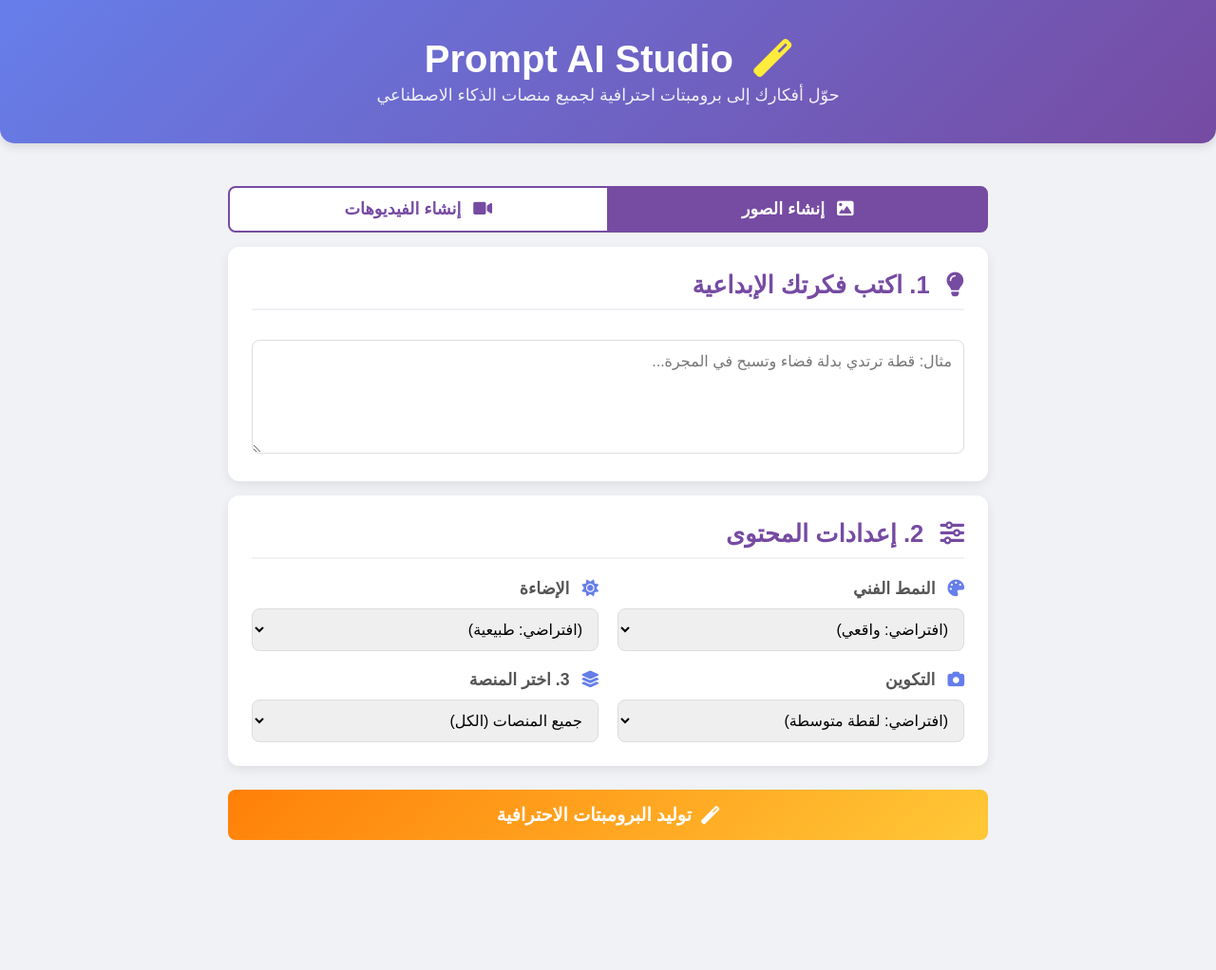
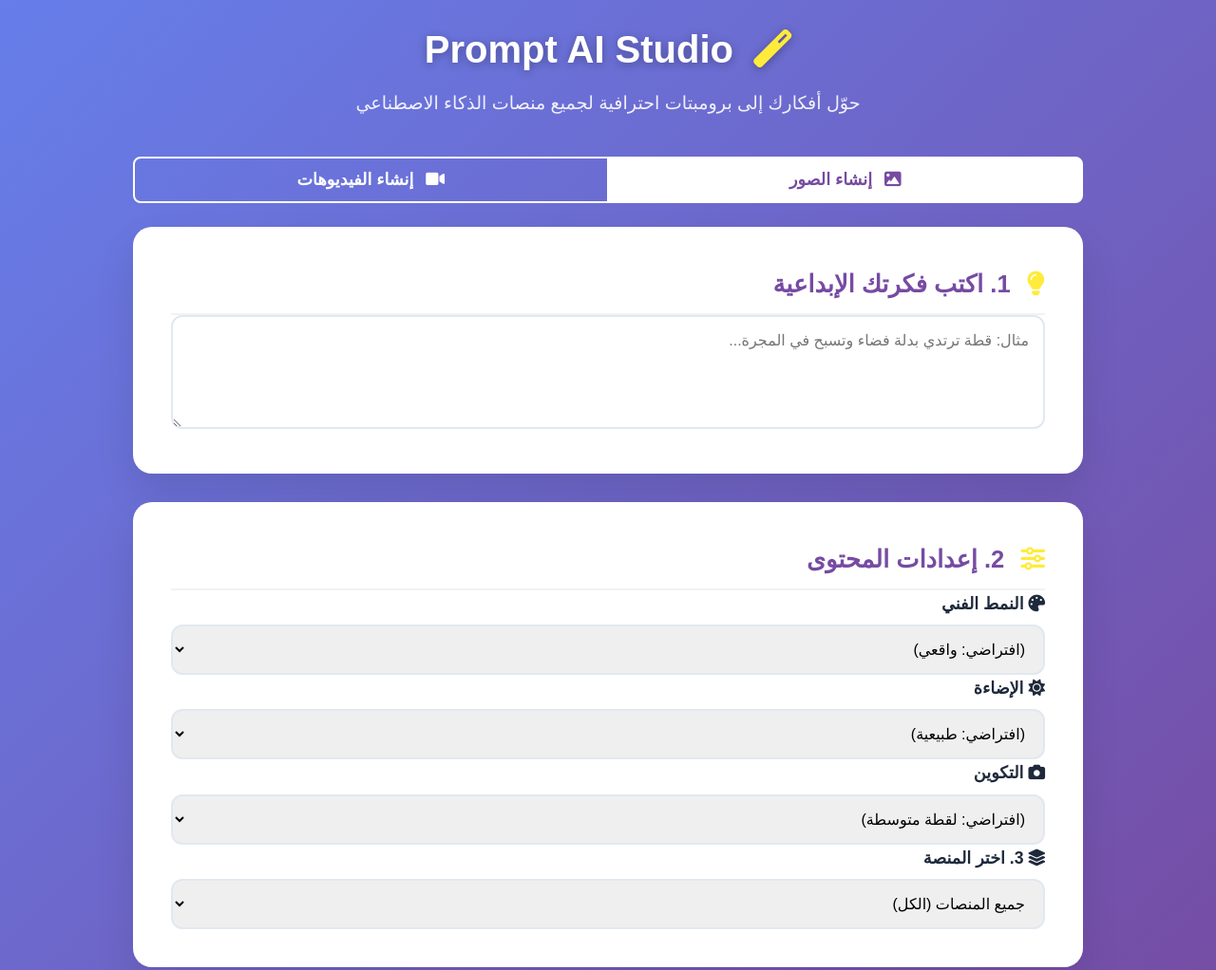
Before and after one commit to CaptainTaekwondo/prompt-studio, a website: page index.html in a window 1280 px wide. Shown: the top 1022 px of the page at 95% size. Before the commit the page ends 905 px from the top, so only its background shows below. Drawn offline with Linux system fonts and the light colour scheme.

Commit message:
Update style.css

```diff
--- a/style.css
+++ b/style.css
@@ -1,182 +1,168 @@
-/* --- إعدادات أساسية --- */
+:root {
+    --primary: #7c3aed;
+    --secondary: #06b6d4;
+    --dark: #1e293b;
+    --light: #f8fafc;
+}
+* { margin: 0; padding: 0; box-sizing: border-box; }
 body {
-    font-family: 'Cairo', sans-serif;
+    font-family: 'Cairo', sans-serif; /* (استخدام الخط العربي) */
     direction: rtl;
-    margin: 0;
-    background-color: #f0f2f5;
-    color: #333;
+    background: linear-gradient(135deg, #667eea 0%, #764ba2 100%);
+    min-height: 100vh;
+    padding: 20px;
+    line-height: 1.6;
+}
+.container { max-width: 1000px; margin: 0 auto; }
+
+/* --- الهيدر (من تصميمك) --- */
+.header {
+    text-align: center;
+    margin-bottom: 40px;
+    color: white;
+}
+.header h1 {
+    font-size: 2.5rem;
+    margin-bottom: 10px;
+    text-shadow: 0 2px 10px rgba(0,0,0,0.3);
+}
+.header h1 i { margin-left: 10px; color: #ffeb3b; }
+.header p { font-size: 1.2rem; opacity: 0.9; }
+
+/* --- زر الاختيار (صورة/فيديو) --- */
+.toggle-container { display: flex; justify-content: center; margin-bottom: 25px; }
+.toggle-button {
+    flex: 1; padding: 12px; font-size: 1.1em; font-weight: bold;
+    border: 2px solid #ffffff; background-color: transparent; color: white;
+    cursor: pointer; transition: all 0.3s ease;
+}
+.toggle-button i { margin-left: 8px; }
+.toggle-button:first-of-type { border-top-right-radius: 8px; border-bottom-right-radius: 8px; border-left-width: 1px; }
+.toggle-button:last-of-type { border-top-left-radius: 8px; border-bottom-left-radius: 8px; }
+.toggle-button.active { background-color: white; color: #764ba2; }
+
+/* --- البطاقة الرئيسية (من تصميمك) --- */
+.card {
+    background: white;
+    border-radius: 20px;
+    padding: 40px;
+    box-shadow: 0 20px 40px rgba(0,0,0,0.1);
+    margin-bottom: 30px;
+}
+.card h2 {
+    margin-top: 0; color: #764ba2; border-bottom: 2px solid #f0f2f5;
+    padding-bottom: 10px; font-size: 1.6em;
+}
+.card h2 i { margin-left: 10px; color: #ffeb3b; } /* (أيقونة صفراء) */
+
+/* --- الفورم (من تصميمك) --- */
+.form-grid {
+    display: grid;
+    grid-template-columns: 1fr 1fr;
+    gap: 20px;
+    margin-bottom: 30px;
+}
+.form-group { margin-bottom: 20px; }
+.form-group.full-width { grid-column: 1 / -1; }
+label {
+    display: block; margin-bottom: 8px; font-weight: 600;
+    color: var(--dark); font-size: 1.1rem;
+}
+textarea, select {
+    width: 100%; padding: 15px; border: 2px solid #e2e8f0;
+    border-radius: 12px; font-size: 16px;
+    transition: all 0.3s ease; font-family: inherit;
+}
+textarea { min-height: 120px; resize: vertical; }
+textarea:focus, select:focus {
+    outline: none; border-color: var(--primary);
+    box-shadow: 0 0 0 3px rgba(124, 58, 237, 0.1);
 }
 
-.container {
-    max-width: 800px;
-    margin: 0 auto;
-    padding: 20px;
+/* --- (هام) إخفاء الخيارات غير النشطة --- */
+.video-option, .image-option {
+    display: none; /* (سيقوم script.js بإظهارها) */
 }
 
-/* --- الهيدر --- */
-.header {
-    background: linear-gradient(135deg, #667eea 0%, #764ba2 100%);
-    color: white;
-    padding: 20px;
-    text-align: center;
-    border-bottom-left-radius: 15px;
-    border-bottom-right-radius: 15px;
-    box-shadow: 0 4px 10px rgba(0, 0, 0, 0.1);
+/* --- زر التوليد (من تصميمك) --- */
+#generate-button {
+    background: linear-gradient(135deg, #ff8008 0%, #ffc837 100%); /* (لون برتقالي) */
+    color: white; border: none; padding: 18px 40px;
+    border-radius: 12px; font-size: 18px; font-weight: 600;
+    cursor: pointer; transition: all 0.3s ease;
+    width: 100%; display: flex; align-items: center; justify-content: center; gap: 10px;
 }
-.header h1 { margin: 0; font-size: 2.5em; }
-.header h1 i { margin-left: 10px; color: #ffeb3b; }
-.header p { margin: 5px 0 0; font-size: 1.1em; opacity: 0.9; }
-
-/* --- تصميم زر الاختيار (صورة/فيديو) --- */
-.toggle-container {
-    display: flex;
-    justify-content: center;
-    margin-top: 25px;
+#generate-button:hover {
+    transform: translateY(-2px);
+    box-shadow: 0 10px 25px rgba(255, 128, 8, 0.4);
 }
-.toggle-button {
-    flex: 1;
-    padding: 12px;
-    font-size: 1.1em;
-    font-weight: bold;
-    border: 2px solid #764ba2;
-    background-color: #fff;
-    color: #764ba2;
-    cursor: pointer;
-    transition: all 0.3s ease;
-}
-.toggle-button i { margin-left: 8px; }
-.toggle-button:first-of-type {
-    border-top-right-radius: 8px;
-    border-bottom-right-radius: 8px;
-    border-left-width: 1px;
-}
-.toggle-button:last-of-type {
-    border-top-left-radius: 8px;
-    border-bottom-left-radius: 8px;
-}
-.toggle-button.active {
-    background-color: #764ba2;
-    color: white;
-}
-.toggle-button:not(.active):hover {
-    background-color: #f0f2f5;
+#generate-button:disabled {
+    background: #ccc; cursor: not-allowed; transform: none;
 }
 
-/* --- تصميم البطاقات (Cards) --- */
-.card {
-    background-color: white;
-    border-radius: 12px;
-    box-shadow: 0 4px 12px rgba(0, 0, 0, 0.08);
-    padding: 25px;
-    margin-top: 15px;
+/* --- التحميل (من تصميمك) --- */
+#loader {
+    width: 20px; height: 20px;
+    border: 4px solid #f3f3f3;
+    border-top: 4px solid var(--primary);
+    border-radius: 50%;
+    animation: spin 1s linear infinite;
+}
+@keyframes spin { 0% { transform: rotate(0deg); } 100% { transform: rotate(360deg); } }
+
+/* --- 5. بطاقات النتائج التفاعلية (من تصميمك) --- */
+.result-container {
+    display: none;
+    margin-top: 30px;
+    display: grid;
+    gap: 20px;
+}
+.platform-card {
+    background: white; border-radius: 15px; padding: 20px;
+    box-shadow: 0 5px 15px rgba(0,0,0,0.1);
+    border-left: 5px solid #667eea;
+    transition: transform 0.3s ease;
+}
+.platform-card:hover { transform: translateY(-5px); }
+.platform-header {
+    display: flex; align-items: center; justify-content: space-between;
+    margin-bottom: 15px; padding-bottom: 10px;
+    border-bottom: 2px solid #f0f2f5;
+}
+.platform-info { display: flex; align-items: center; gap: 12px; }
+.platform-logo {
+    font-size: 2em; width: 50px; height: 50px;
+    display: flex; align-items: center; justify-content: center;
+    background: linear-gradient(135deg, #667eea, #764ba2);
+    border-radius: 10px; color: white;
+}
+.platform-name { font-size: 1.3em; font-weight: bold; color: #333; }
+.platform-actions { display: flex; gap: 10px; flex-wrap: wrap; }
+.action-btn {
+    padding: 8px 15px; border: none; border-radius: 8px;
+    cursor: pointer; font-weight: bold; transition: all 0.3s ease;
+    display: flex; align-items: center; gap: 5px;
+}
+.copy-btn { background: #28a745; color: white; }
+.copy-btn:hover { background: #218838; transform: scale(1.05); }
+.visit-btn { background: #007bff; color: white; text-decoration: none; }
+.visit-btn:hover { background: #0056b3; transform: scale(1.05); }
+
+/* (إخفاء أزرار الإجراءات السريعة - سنضيفها لاحقاً) */
+.quick-actions { display: none; }
+
+.prompt-text {
+    background: #f8f9fa; border: 1px solid #e9ecef;
+    border-radius: 8px; padding: 15px;
+    font-family: 'Courier New', monospace; font-size: 1.1em; /* (تكبير الخط) */
+    line-height: 1.5; white-space: pre-wrap;
+    max-height: 200px; overflow-y: auto;
+    text-align: left; direction: ltr; /* (لضمان الإنجليزية) */
 }
 
-.card h2 {
-    margin-top: 0;
-    color: #764ba2;
-    border-bottom: 2px solid #f0f2f5;
-    padding-bottom: 10px;
-    font-size: 1.6em;
+/* (للهواتف، اجعلها عمود واحد) */
+@media (max-width: 768px) {
+    .form-grid { grid-template-columns: 1fr; }
+    .card { padding: 25px; }
+    .header h1 { font-size: 2rem; }
 }
-.card h2 i { margin-left: 10px; }
-
-/* --- تصميم عناصر التحكم (الفورم) --- */
-textarea, select {
-    width: 100%;
-    padding: 12px;
-    border: 1px solid #ddd;
-    border-radius: 8px;
-    font-size: 1em;
-    font-family: 'Cairo', sans-serif;
-    box-sizing: border-box;
-    margin-top: 10px;
-}
-textarea { min-height: 120px; resize: vertical; }
-
-/* --- تصميم شبكة القوائم المنسدلة --- */
-.controls-grid {
-    display: grid;
-    grid-template-columns: repeat(2, 1fr);
-    gap: 20px;
-}
-.control-group label {
-    font-weight: bold;
-    font-size: 1.1em;
-    color: #555;
-}
-.control-group label i { margin-left: 8px; color: #667eea; }
-
-/* (للهواتف، اجعلها عمود واحد) */
-@media (max-width: 600px) {
-    .controls-grid { grid-template-columns: 1fr; }
-}
-
-/* --- تصميم زر التوليد --- */
-#generate-button {
-    width: 100%;
-    padding: 15px;
-    font-size: 1.2em;
-    font-weight: bold;
-    color: white;
-    background: linear-gradient(135deg, #ff8008 0%, #ffc837 100%);
-    border: none;
-    border-radius: 8px;
-    cursor: pointer;
-    margin-top: 25px;
-    transition: all 0.3s ease;
-    display: flex;
-    align-items: center;
-    justify-content: center;
-    gap: 10px;
-}
-#generate-button:hover {
-    box-shadow: 0 6px 15px rgba(255, 128, 8, 0.4);
-    transform: translateY(-2px);
-}
-#generate-button:disabled { background: #ccc; cursor: not-allowed; }
-
-/* --- تصميم مؤشر التحميل (Loader) --- */
-.loader {
-    border: 4px solid #f3f3f3;
-    border-top: 4px solid #764ba2;
-    border-radius: 50%;
-    width: 20px;
-    height: 20px;
-    animation: spin 1s linear infinite;
-}
-@keyframes spin {
-    0% { transform: rotate(0deg); }
-    100% { transform: rotate(360deg); }
-}
-
-/* --- تصميم بطاقة النتيجة --- */
-#result-card {
-    background-color: #f9f9f9;
-    border: 2px solid #667eea;
-}
-#result-card h2 { color: #667eea; }
-#result-prompt {
-    min-height: 250px;
-    background-color: #eee;
-    color: #333;
-    font-weight: bold;
-    border: none;
-    text-align: left;
-    direction: ltr;
-}
-
-#copy-button {
-    width: 100%;
-    padding: 12px;
-    font-size: 1.1em;
-    font-weight: bold;
-    color: white;
-    background-color: #28a745;
-    border: none;
-    border-radius: 8px;
-    cursor: pointer;
-    margin-top: 15px;
-    transition: background-color 0.2s ease;
-}
-#copy-button:hover { background-color: #218838; }
-#copy-button i { margin-left: 8px; }
```
